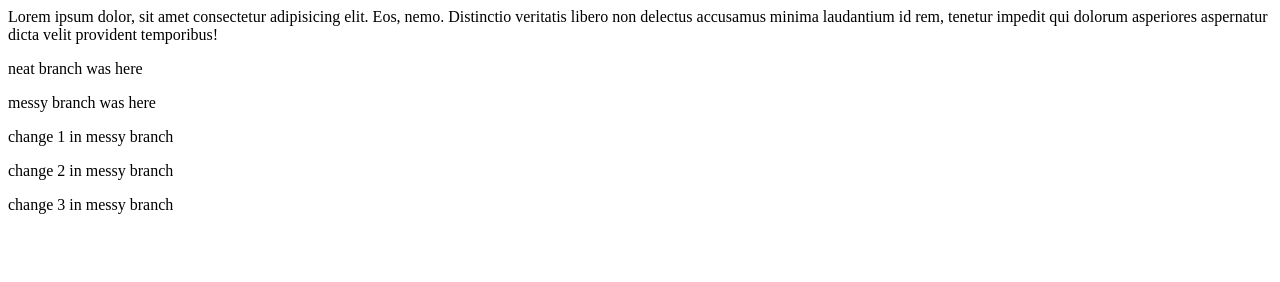
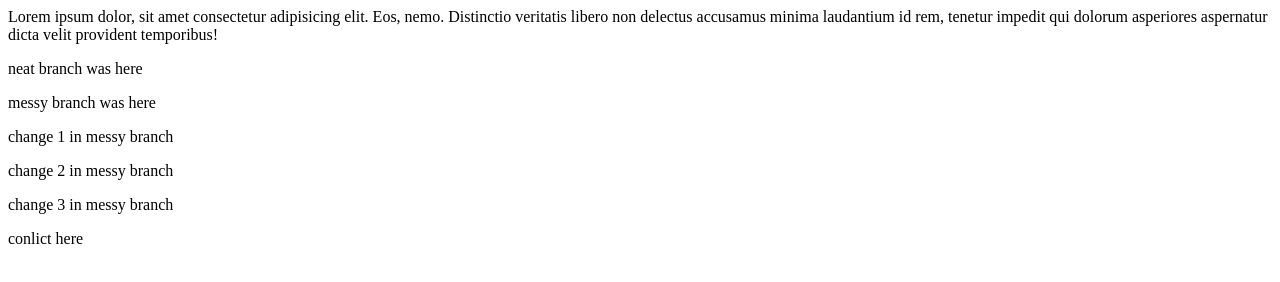
Before and after one commit to Dagan789/Group_Activity_Git, a plain HTML site: page index.html in a window 1280 px wide. Drawn offline with Linux system fonts and the light colour scheme.

Commit message:
created conflict branch and added a paragraph

```diff
--- a/index.html
+++ b/index.html
@@ -1,5 +1,4 @@
 <html lang="en">
-
   <head>
     <meta charset="UTF-8" />
     <meta http-equiv="X-UA-Compatible" content="IE=edge" />
@@ -14,12 +13,12 @@
       rem, tenetur impedit qui dolorum asperiores aspernatur dicta velit
       provident temporibus!
     </p>
-  <p>neat branch was here </p>
+    <p>neat branch was here</p>
     <p>messy branch was here</p>
     <p>change 1 in messy branch</p>
-  <p>change 2 in messy branch </p>
+    <p>change 2 in messy branch</p>
     <p>change 3 in messy branch</p>
 
+    <p>conlict here</p>
   </body>
-
 </html>
```
Lines whose indentation alone changed are shown as unchanged.
